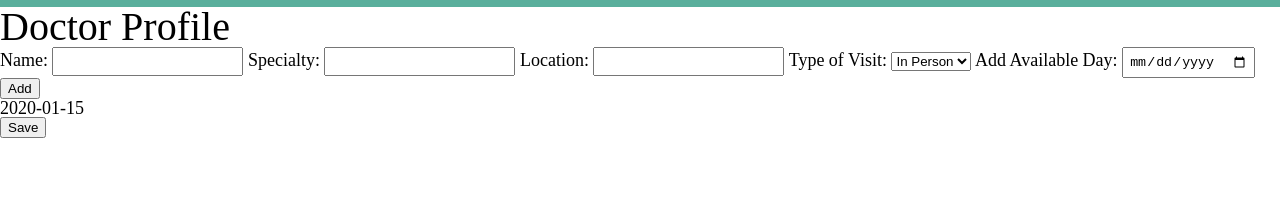
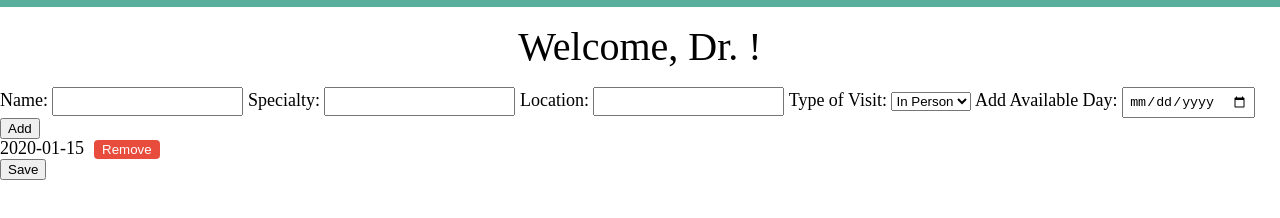
Before and after one commit to lekromOG/znanylekarz, a website: page frontend/src/doctor.html in a window 1280 px wide. Both pictures are taken after typing "2020-01-15" into the empty fields and a click on the button "Add". Shown: the part 104-322 px from the top of the page. Drawn offline with Linux system fonts and the light colour scheme; no server answers.

Commit message:
Enhance doctor profile: improve layout and add remove button for available days

```diff
--- a/frontend/src/doctor.html
+++ b/frontend/src/doctor.html
@@ -5,6 +5,7 @@
     <meta name="viewport" content="width=device-width, initial-scale=1.0">
     <title>Doctor Profile</title>
     <link rel="stylesheet" href="styles/style.css">
+    <link rel="stylesheet" href="styles/doctor_profile.css">
 </head>
 <body>
     <header>
@@ -15,7 +16,10 @@
         </nav>
     </header>
     <main>
-        <h1>Doctor Profile</h1>
+        <div class="doctor-profile-header">
+            <h1>Welcome, Dr. !</h1>
+        </div>
+        <div class="doctor-profile-form-container">
             <form id="doctor-profile-form">
                 <label>
                     Name:
@@ -44,6 +48,7 @@
                 <ul id="available-days-list"></ul>
                 <button type="submit">Save</button>
             </form>
+        </div>
         <div id="profile-message"></div>
     </main>
     <script src="scripts/utils.js"></script>
--- a/frontend/src/scripts/appointments.js
+++ b/frontend/src/scripts/appointments.js
@@ -25,7 +25,7 @@ document.addEventListener('DOMContentLoaded', () => {
     .then(data => {
         const listDiv = document.getElementById('appointments-list');
         if (!data.length) {
-            listDiv.innerHTML = '<p>No active appointments.</p>';
+            listDiv.innerHTML = '<p class="no-appointments">No active appointments.</p>';
             return;
         }
         const ul = document.createElement('ul');
--- a/frontend/src/scripts/doctor.js
+++ b/frontend/src/scripts/doctor.js
@@ -28,9 +28,21 @@ document.addEventListener('DOMContentLoaded', () => {
     function renderAvailableDays() {
         const ul = document.getElementById('available-days-list');
         ul.innerHTML = '';
-        availableDays.forEach(day => {
+        availableDays.forEach((day, idx) => {
             const li = document.createElement('li');
             li.textContent = day;
+
+            // Create a remove button
+            const removeBtn = document.createElement('button');
+            removeBtn.textContent = 'Remove';
+            removeBtn.type = 'button';
+            removeBtn.style.marginLeft = '10px';
+            removeBtn.onclick = function() {
+                availableDays.splice(idx, 1);
+                renderAvailableDays();
+            };
+
+            li.appendChild(removeBtn);
             ul.appendChild(li);
         });
     }
--- a/frontend/src/styles/doctor.css
+++ b/frontend/src/styles/doctor.css
@@ -62,6 +62,12 @@ body {
     justify-content: space-between;
 }
 
+.no-appointments {
+    display: flex;
+    justify-content: center;
+    align-items: center;
+}
+
 @media screen and (max-width: 600px) {
     #appointments-list {
         max-width: 200px;
--- /dev/null
+++ b/frontend/src/styles/doctor_profile.css
@@ -0,0 +1,17 @@
+.doctor-profile-header {
+    display: flex;
+    align-items: center;
+    justify-content: center;
+    width: 100%;
+}
+
+.doctor-profile-header h1 {
+    padding: 20px;
+}
+
+.doctor-profile-form-container {
+    width: 100%;
+    display: flex;
+    justify-content: center;
+    align-items: center;
+}
--- a/frontend/src/styles/style.css
+++ b/frontend/src/styles/style.css
@@ -145,6 +145,19 @@ body, p {
     justify-content: center;
 }
 
+#available-days-list button {
+    margin-left: 10px;
+    background: #e74c3c;
+    color: #fff;
+    border: none;
+    border-radius: 4px;
+    padding: 2px 8px;
+    cursor: pointer;
+}
+#available-days-list button:hover {
+    background: #c0392b;
+}
+
   /* Tablet */
 @media (min-width: 481px) {
     h1 {
```
Lines whose indentation alone changed are shown as unchanged.
